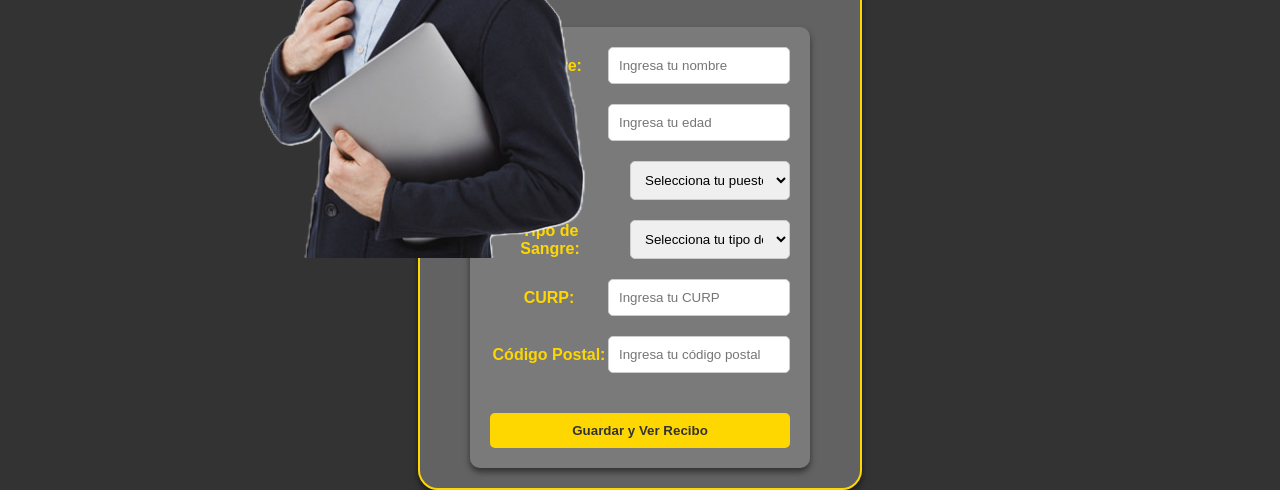
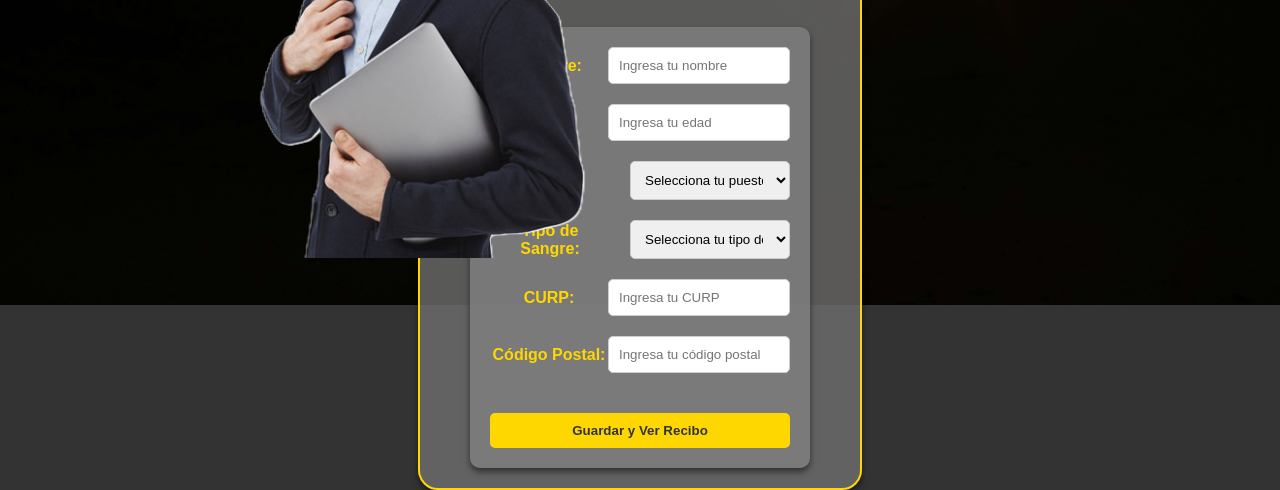
Before and after one commit to elliegn/proyecto, a plain HTML site: page form.html in a window 1280 px wide. Shown: the part 541-1031 px from the top of the page. Drawn offline with Linux system fonts and the light colour scheme.

Commit message:
cambie el fondo de form.css

```diff
--- a/form.css
+++ b/form.css
@@ -2,7 +2,7 @@ body {
   margin: 0;
   padding: 0;
   background-color: #333; /* Color de respaldo gris oscuro */
-  background-image: url('form.jpg'); /* Imagen de fondo */
+  background-image: url('fondo4.jpg'); /* Imagen de fondo */
   background-size: cover;
   background-repeat: no-repeat;
   background-position: center;
```
